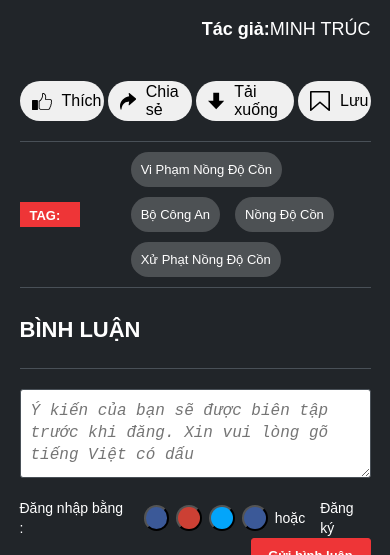
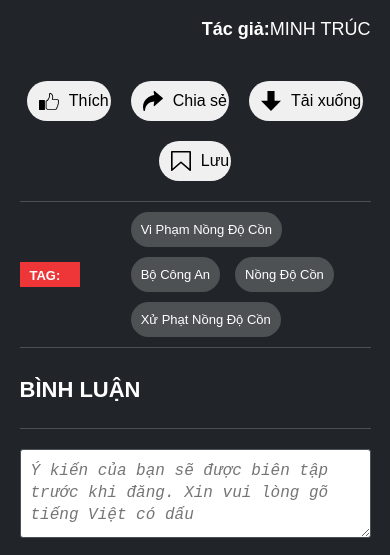
Before and after one commit to Halac2007/media-2, a plain HTML site: page index.html in a window 390 px wide. Shown: the part 885-1440 px from the top of the page. Drawn offline with Linux system fonts and the light colour scheme.

Commit message:
css action

```diff
--- a/style.css
+++ b/style.css
@@ -962,7 +962,7 @@ ul {
     gap: 20px;
   }
 }
-@media screen and (max-width: 426px) {
+@media screen and (max-width: 429px) {
   iframe {
     height: 260px;
   }
@@ -987,6 +987,7 @@ ul {
   }
   .page-interested .box-inter {
     flex-direction: column;
+    row-gap: 40px;
   }
   .page-interested .box-inter .item-news {
     width: 100%;
@@ -1007,6 +1008,11 @@ ul {
     right: 0px;
     width: 300px;
   }
+  .actions {
+    flex-wrap: wrap;
+    justify-content: center;
+    gap: 20px;
+  }
 }
 @media screen and (max-width: 320px) {
   .actions {
```
